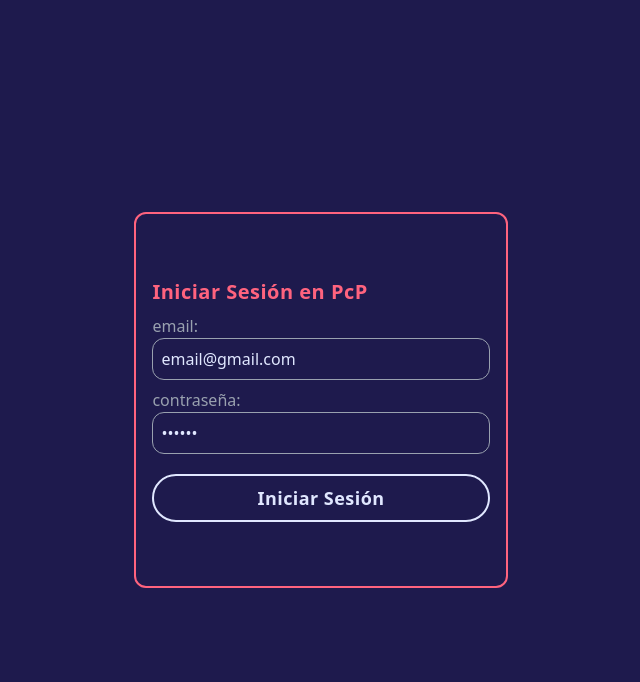
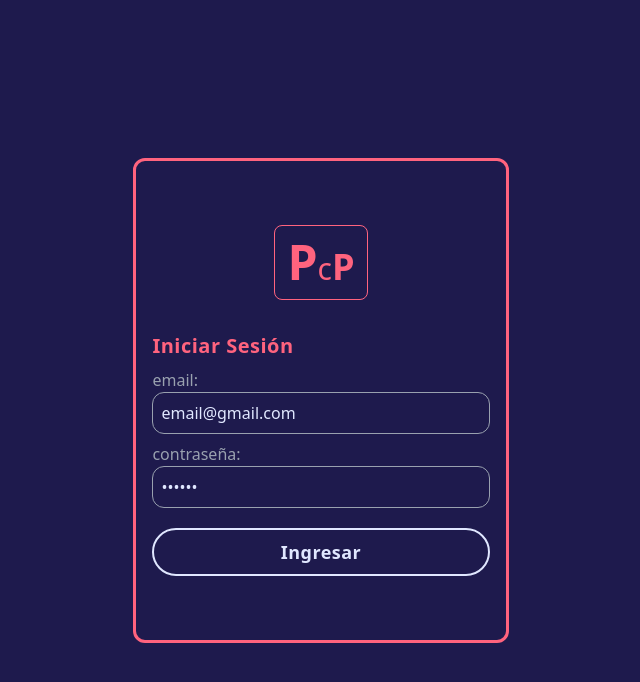
Before and after one commit to jsemalvarez/paseos-con-peques, a React (Vite) app: page /public/login in a window 1280 px wide. Shown: the top 682 px of the page, without its empty margins (319-959 px from the left). Built offline with nearby package versions, Linux system fonts and the light colour scheme; no server answers.

Commit message:
refactor: styles and add link

```diff
--- a/src/features/auth/pages/LoginPage.jsx
+++ b/src/features/auth/pages/LoginPage.jsx
@@ -2,6 +2,7 @@ import { Layout } from '../layout/Layout'
 import { InputForm } from '../components/InputForm'
 import { useForm } from '../../common/hooks/useForm'
 import { useUserLogin } from '../hooks/useUserLogin'
+import { Link } from 'react-router-dom'
 
 const initialForm  = {
   email:'email@gmail.com',
@@ -37,12 +38,21 @@ export const LoginPage = () => {
             <div className='min-h-screen flex justify-center items-center'>
 
               <form
-                className='min-w-xs px-4 py-16 border-2 border-secondary rounded-xl'
+                className='min-w-xs px-4 py-16 border-3 border-secondary rounded-xl'
                 onSubmit={ handleLogin}
               >
-
-                <h3 className='text-xl font-bold text-secondary tracking-wide'>
-                  Iniciar Sesión en PcP
+                <div className='flex justify-center'>
+                  <Link
+                    to='/'
+                    className='border p-3 rounded-lg text-secondary cursor-pointer hover:text-indigo-100'
+                  >
+                    <span className='text-5xl font-bold'>P</span>
+                    <span className='text-3xl'>c</span>
+                    <span className='text-4xl font-bold'>P</span>
+                  </Link>
+                </div>
+                <h3 className='text-xl font-bold text-secondary tracking-wide mt-8'>
+                  Iniciar Sesión
                 </h3>
 
                 <InputForm
@@ -64,7 +74,7 @@ export const LoginPage = () => {
                 <button
                   className='mt-5 w-full border-2 hover:border-secondary border-indigo-100  p-2 rounded-full hover:bg-secondary hover:text-primary text-indigo-100 tracking-wide font-semibold text-lg cursor-pointer'
                   type='submit'
-                >Iniciar Sesión</button>
+                >Ingresar</button>
 
               </form>
 
```
